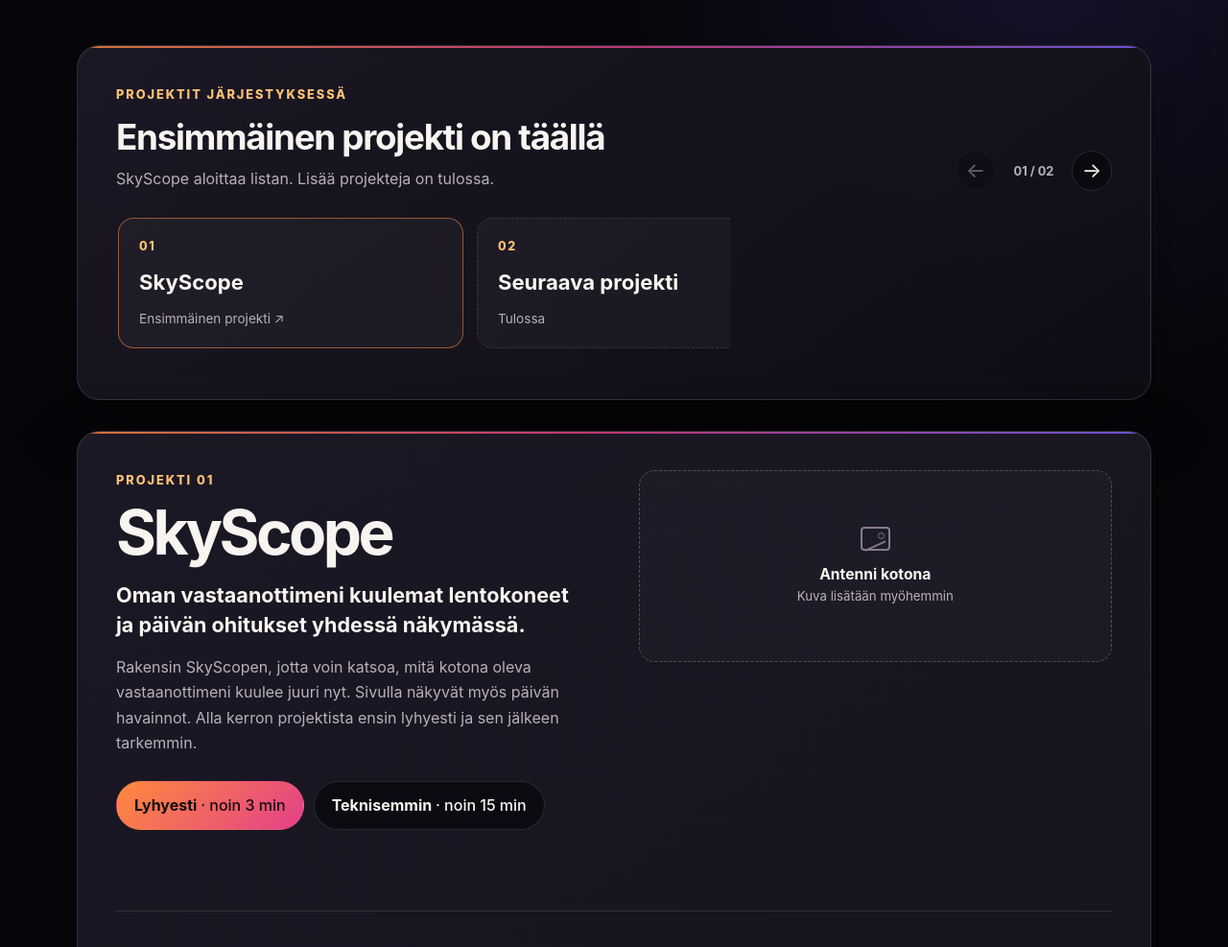
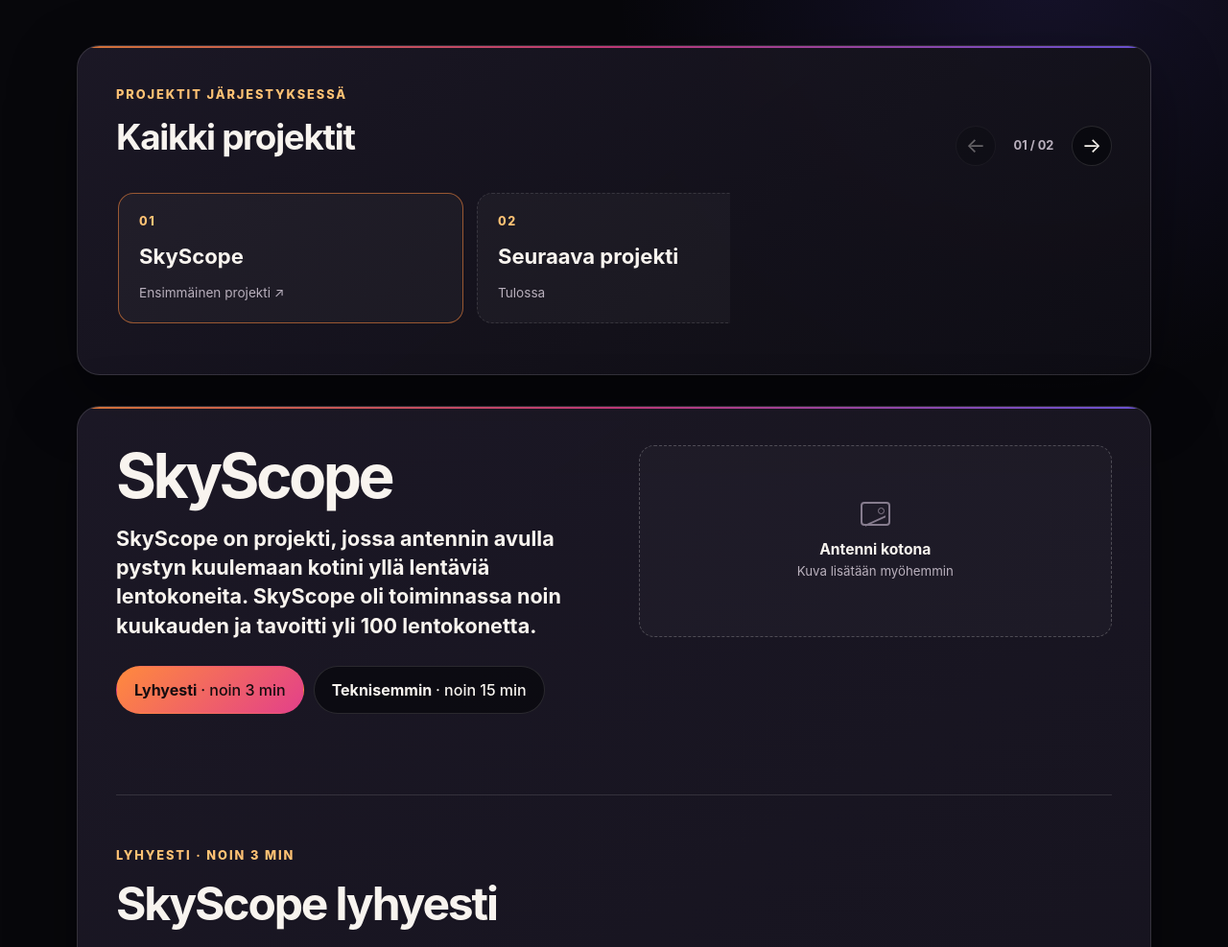
Before and after one commit to Nokke77/nettisivut, a plain HTML site: page projektit.html in a window 1280 px wide. Shown: the part 480-1467 px from the top of the page at 96% size. Drawn offline with Linux system fonts and the light colour scheme.

Commit message:
Päivitä SkyScope-projektin esittely

```diff
--- a/projektit.html
+++ b/projektit.html
@@ -37,8 +37,7 @@
           <div class="project-browser-heading">
             <div>
               <p class="project-kicker">Projektit järjestyksessä</p>
-              <h2 id="project-browser-title">Ensimmäinen projekti on täällä</h2>
-              <p>SkyScope aloittaa listan. Lisää projekteja on tulossa.</p>
+              <h2 id="project-browser-title">Kaikki projektit</h2>
             </div>
             <div class="project-browser-controls" aria-label="Selaa projekteja">
               <button type="button" data-project-prev aria-label="Edellinen projekti" disabled>←</button>
@@ -63,10 +62,8 @@
         <article class="card project-card" id="skyscope-projekti" aria-labelledby="skyscope-title">
           <div class="project-overview">
             <div class="project-intro">
-              <p class="project-kicker">Projekti 01</p>
               <h2 id="skyscope-title">SkyScope</h2>
-              <p class="project-lead">Oman vastaanottimeni kuulemat lentokoneet ja päivän ohitukset yhdessä näkymässä.</p>
-              <p>Rakensin SkyScopen, jotta voin katsoa, mitä kotona oleva vastaanottimeni kuulee juuri nyt. Sivulla näkyvät myös päivän havainnot. Alla kerron projektista ensin lyhyesti ja sen jälkeen tarkemmin.</p>
+              <p class="project-lead">SkyScope on projekti, jossa antennin avulla pystyn kuulemaan kotini yllä lentäviä lentokoneita. SkyScope oli toiminnassa noin kuukauden ja tavoitti yli 100 lentokonetta.</p>
               <div class="project-version-switch" data-project-versions aria-label="Valitse SkyScopen esittelyn pituus">
                 <button class="project-version-button is-active" type="button" data-version="short" aria-controls="skyscope-short" aria-pressed="true">Lyhyesti <span>· noin 3 min</span></button>
                 <button class="project-version-button" type="button" data-version="long" aria-controls="skyscope-long" aria-pressed="false">Teknisemmin <span>· noin 15 min</span></button>
```
